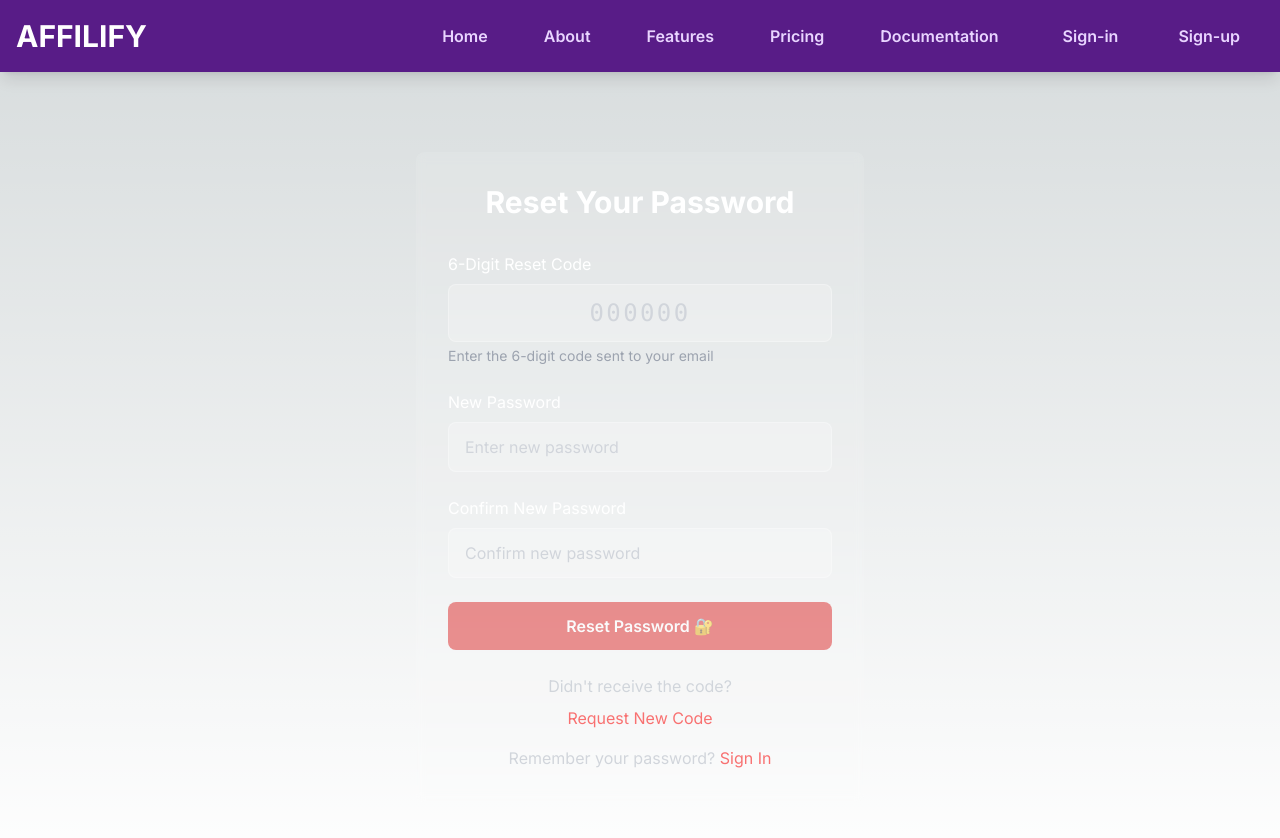
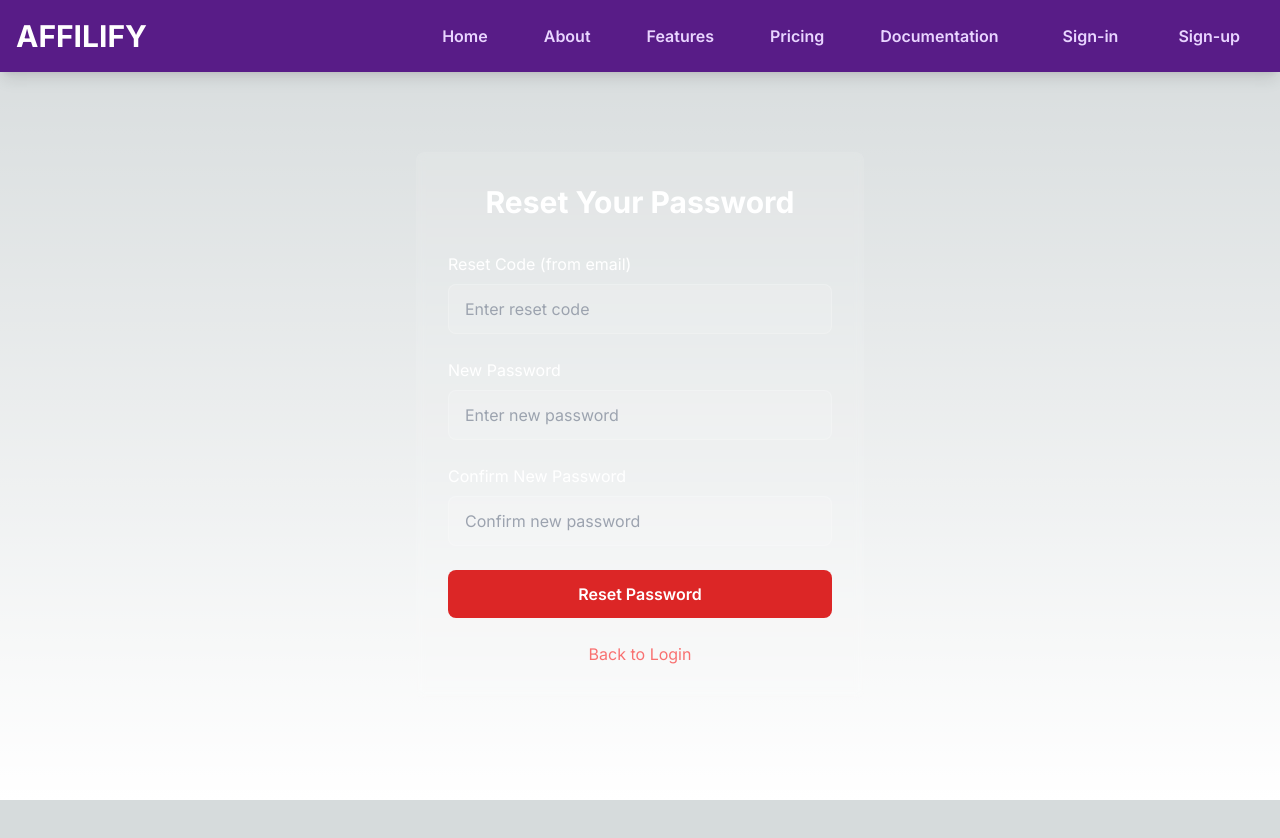
Before and after one commit to JVL-afk/M.A, a Next.js app: page /reset-password in a window 1280 px wide. Shown: the top 838 px of the page. After the commit the page ends 800 px from the top, so only its background shows below. Built offline with nearby package versions, Linux system fonts and the light colour scheme.

Commit message:
Update page.tsx

```diff
--- a/src/app/(auth)/reset-password/page.tsx
+++ b/src/app/(auth)/reset-password/page.tsx
@@ -1,11 +1,11 @@
 'use client'
 
-import { useState } from 'react'
+import { useState, Suspense } from 'react'
 import { useRouter, useSearchParams } from 'next/navigation'
 import Link from 'next/link'
 import Navbar from '@/components/Navbar'
 
-export default function ResetPassword() {
+function ResetPasswordForm() {
   const [formData, setFormData] = useState({
     code: '',
     newPassword: '',
@@ -23,14 +23,14 @@ export default function ResetPassword() {
     setLoading(true)
     setMessage('')
 
-    if (formData.newPassword !== formData.confirmPassword) {
-      setMessage('Passwords do not match')
+    if (formData.newPassword.length < 8) {
+      setMessage('Password must be at least 8 characters long')
       setLoading(false)
       return
     }
 
-    if (formData.newPassword.length < 8) {
-      setMessage('Password must be at least 8 characters long')
+    if (formData.newPassword !== formData.confirmPassword) {
+      setMessage('Passwords do not match')
       setLoading(false)
       return
     }
@@ -68,10 +68,9 @@ export default function ResetPassword() {
     return (
       <div className="min-h-screen">
         <Navbar />
-
         <div className="container mx-auto px-4 py-20">
-          <div className="max-w-md mx-auto bg-white/10 backdrop-blur-sm rounded-lg p-8 text-center">
-            <div className="text-6xl mb-4">✅</div>
+          <div className="max-w-md mx-auto bg-white/10 backdrop-blur-sm rounded-lg p-8">
+            <div className="text-center mb-8">
               <h1 className="text-3xl font-bold text-white mb-4">
                 Password Reset Successful!
               </h1>
@@ -87,13 +86,13 @@ export default function ResetPassword() {
             </div>
           </div>
         </div>
+      </div>
     )
   }
 
   return (
     <div className="min-h-screen">
       <Navbar />
-
       <div className="container mx-auto px-4 py-20">
         <div className="max-w-md mx-auto bg-white/10 backdrop-blur-sm rounded-lg p-8">
           <h1 className="text-3xl font-bold text-white text-center mb-8">
@@ -110,31 +109,27 @@ export default function ResetPassword() {
 
           <form onSubmit={handleSubmit} className="space-y-6">
             <div>
-              <label className="block text-white mb-2">6-Digit Reset Code</label>
+              <label className="block text-white mb-2">Reset Code (from email)</label>
               <input
                 type="text"
+                value={formData.code}
+                onChange={(e) => setFormData({ ...formData, code: e.target.value })}
+                className="w-full px-4 py-3 bg-white/10 border border-white/20 rounded-lg text-white placeholder-gray-400 focus:outline-none focus:border-red-500"
+                placeholder="Enter reset code"
                 required
-                maxLength={6}
-                className="w-full px-4 py-3 rounded-lg bg-white/20 text-white placeholder-gray-300 border border-white/30 focus:border-red-500 focus:outline-none text-center text-2xl font-mono tracking-widest"
-                placeholder="000000"
-                value={formData.code}
-                onChange={(e) => setFormData({...formData, code: e.target.value.replace(/\D/g, '')})}
               />
-              <p className="text-sm text-gray-400 mt-1">
-                Enter the 6-digit code sent to your email
-              </p>
             </div>
 
             <div>
               <label className="block text-white mb-2">New Password</label>
               <input
                 type="password"
+                value={formData.newPassword}
+                onChange={(e) => setFormData({ ...formData, newPassword: e.target.value })}
+                className="w-full px-4 py-3 bg-white/10 border border-white/20 rounded-lg text-white placeholder-gray-400 focus:outline-none focus:border-red-500"
+                placeholder="Enter new password"
                 required
                 minLength={8}
-                className="w-full px-4 py-3 rounded-lg bg-white/20 text-white placeholder-gray-300 border border-white/30 focus:border-red-500 focus:outline-none"
-                placeholder="Enter new password"
-                value={formData.newPassword}
-                onChange={(e) => setFormData({...formData, newPassword: e.target.value})}
               />
             </div>
 
@@ -142,12 +137,12 @@ export default function ResetPassword() {
               <label className="block text-white mb-2">Confirm New Password</label>
               <input
                 type="password"
+                value={formData.confirmPassword}
+                onChange={(e) => setFormData({ ...formData, confirmPassword: e.target.value })}
+                className="w-full px-4 py-3 bg-white/10 border border-white/20 rounded-lg text-white placeholder-gray-400 focus:outline-none focus:border-red-500"
+                placeholder="Confirm new password"
                 required
                 minLength={8}
-                className="w-full px-4 py-3 rounded-lg bg-white/20 text-white placeholder-gray-300 border border-white/30 focus:border-red-500 focus:outline-none"
-                placeholder="Confirm new password"
-                value={formData.confirmPassword}
-                onChange={(e) => setFormData({...formData, confirmPassword: e.target.value})}
               />
             </div>
 
@@ -159,30 +154,28 @@ export default function ResetPassword() {
 
             <button
               type="submit"
-              disabled={loading || formData.code.length !== 6}
-              className="w-full bg-red-600 hover:bg-red-700 text-white py-3 rounded-lg font-semibold btn-hover disabled:opacity-50"
+              disabled={loading}
+              className="w-full bg-red-600 hover:bg-red-700 text-white py-3 rounded-lg font-semibold btn-hover disabled:opacity-50 disabled:cursor-not-allowed"
             >
-              {loading ? 'Resetting Password...' : 'Reset Password 🔐'}
+              {loading ? 'Resetting Password...' : 'Reset Password'}
             </button>
           </form>
 
           <div className="text-center mt-6">
-            <p className="text-gray-300 mb-2">
-              Didn't receive the code?
-            </p>
-            <Link href="/forgot-password" className="text-red-400 hover:text-red-300">
-              Request New Code
+            <Link href="/login" className="text-red-400 hover:text-red-300">
+              Back to Login
             </Link>
           </div>
-
-          <p className="text-center text-gray-300 mt-4">
-            Remember your password?{' '}
-            <Link href="/login" className="text-red-400 hover:text-red-300">
-              Sign In
-            </Link>
-          </p>
         </div>
       </div>
     </div>
   )
 }
+
+export default function ResetPassword() {
+  return (
+    <Suspense fallback={<div>Loading...</div>}>
+      <ResetPasswordForm />
+    </Suspense>
+  )
+}
```
Lines whose indentation alone changed are shown as unchanged.
